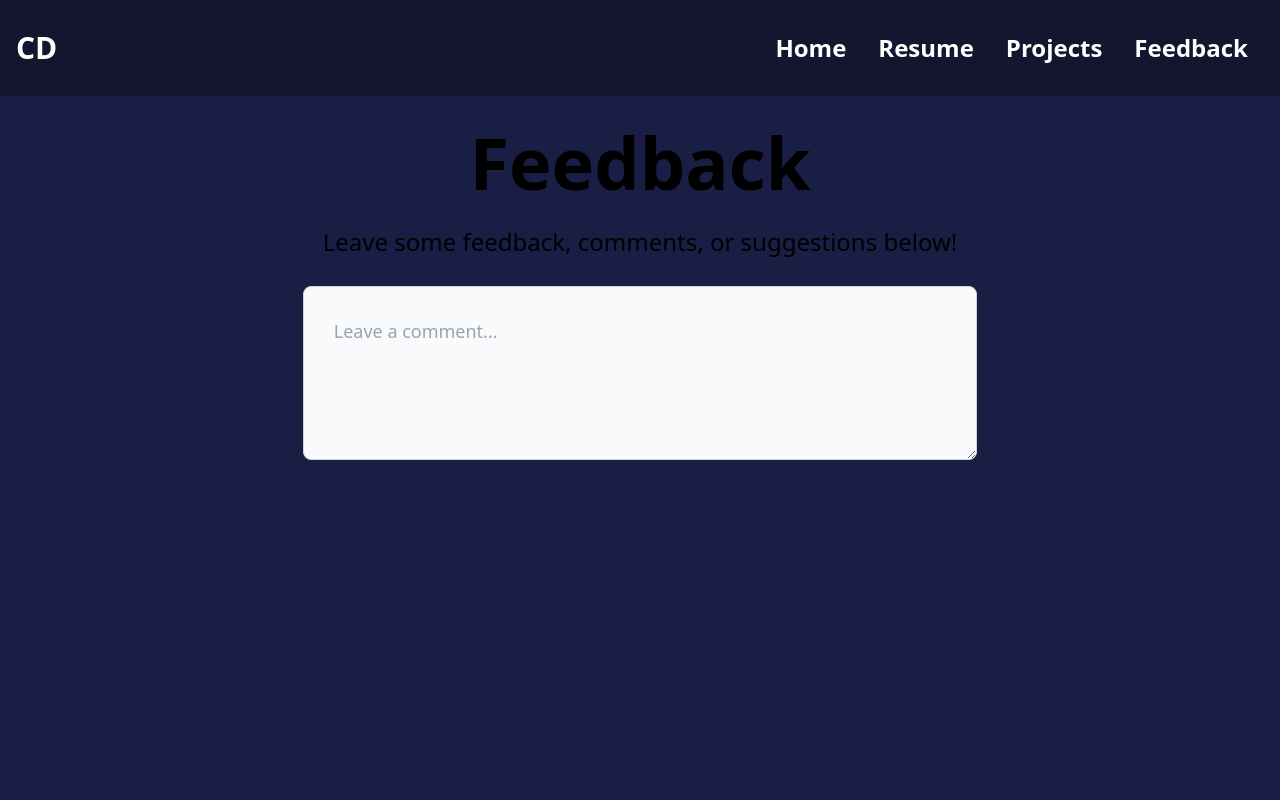
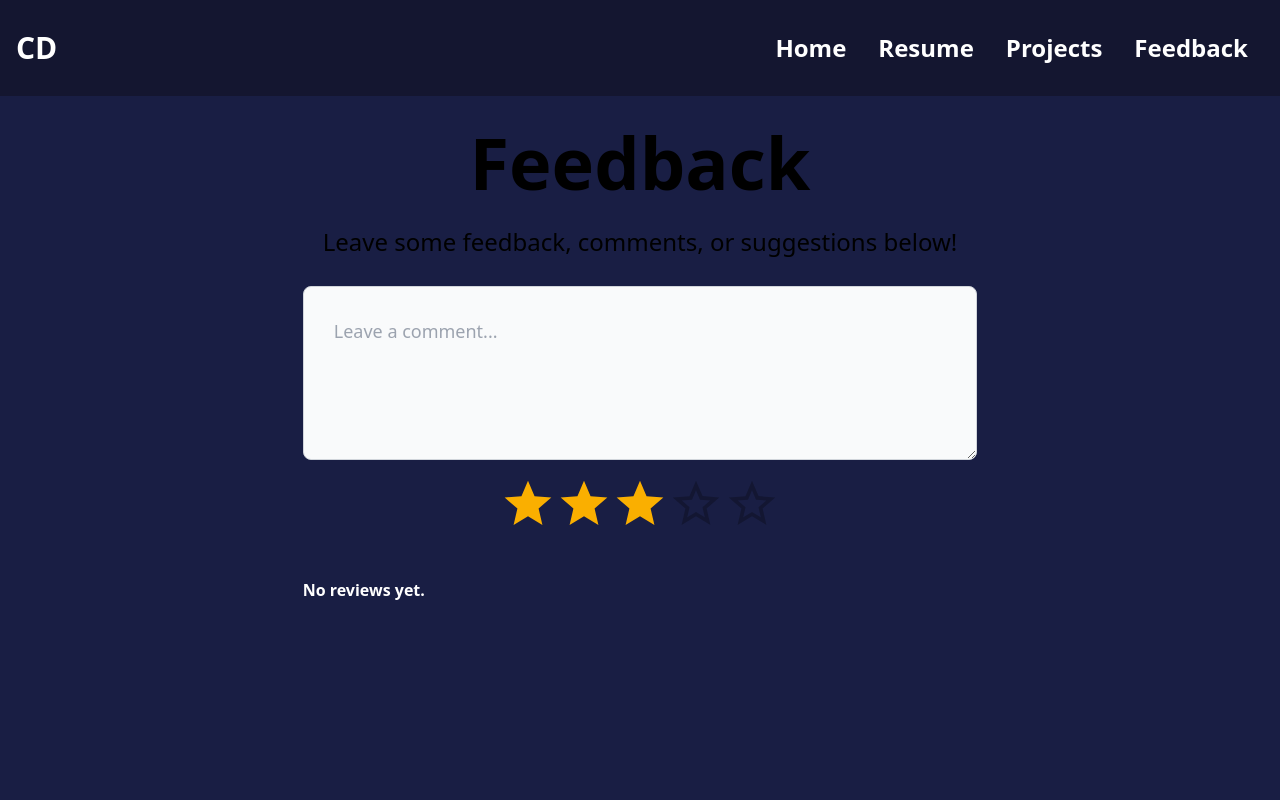
Before and after one commit to cduarte3/portv2, a React (Create React App) app: page /feedback in a window 1280 px wide. Shown: the top 800 px of the page. Built offline with nearby package versions, Linux system fonts and the light colour scheme; no server answers.

Commit message:
star rating radios and updated feedback

```diff
--- a/package.json
+++ b/package.json
@@ -3,6 +3,9 @@
   "version": "0.1.0",
   "private": true,
   "dependencies": {
+    "@emotion/react": "^11.11.4",
+    "@emotion/styled": "^11.11.5",
+    "@mui/material": "^5.15.18",
     "@testing-library/jest-dom": "^5.17.0",
     "@testing-library/react": "^13.4.0",
     "@testing-library/user-event": "^13.5.0",
--- a/src/components/Feedback.jsx
+++ b/src/components/Feedback.jsx
@@ -1,4 +1,5 @@
 import React from "react";
+import BasicRating from "./radio";
 
 export default function Feedback() {
   return (
@@ -22,7 +23,7 @@ export default function Feedback() {
           className="p-[30px] block w-full max-h-screen text-lg text-gray-900 bg-gray-50 rounded-lg border border-gray-300 focus:ring-blue-500 focus:border-blue-500 dark:bg-gray-700 dark:border-gray-600 dark:placeholder-gray-400 dark:text-white dark:focus:ring-blue-500 dark:focus:border-blue-500"
           placeholder="Leave a comment..."
         ></textarea>
-
+        <BasicRating />
       </form>
     </div>
   );
--- /dev/null
+++ b/src/components/radio.jsx
@@ -0,0 +1,58 @@
+import React, { useState, useEffect } from "react";
+import Rating from "@mui/material/Rating";
+
+export default function BasicRating() {
+  const [reviews, setReviews] = useState([]);
+  const [value, setValue] = React.useState(3);
+
+  useEffect(() => {
+    console.log('useEffect called');
+  }, []);
+
+  useEffect(() => {
+    fetch("https://cors-anywhere.herokuapp.com/https://celadon-sable-4626ce.netlify.app/api/dbSchema")
+      .then((response) => {
+        if (!response.ok) {
+          throw new Error("Network response was not ok");
+        }
+        return response.json();
+      })
+      .then((json) => setReviews(json))
+      .then((data) => console.log(data))
+      .catch((error) => console.error("Failed to fetch data:", error));
+  }, []); // Empty dependency array means this effect runs once on mount
+
+  return (
+    <div>
+      <div className="text-center justify-center p-4">
+      <Rating
+        name="simple-controlled"
+        value={value}
+        onChange={(event, newValue) => {
+          setValue(newValue);
+        }}
+        sx={{
+          fontSize: {
+            xs: "2rem", // On extra-small devices
+            sm: "2.5rem", // On small devices
+            md: "3rem", // On medium devices
+            lg: "3.5rem", // On large devices
+            xl: "4rem", // On extra-large devices
+          },
+        }}
+      />
+    </div>
+    <div className="text-white font-bold">
+          <div className="">
+            {reviews.length > 0 ?  console.log(reviews) : (
+              <div className="reviewCard">
+                <br />
+                <h3>No reviews yet.</h3>
+              </div>
+            )}
+          </div>
+        </div>
+    </div>
+
+  );
+}
```
Also changed, not shown: 1 other file (tests, documents, lock files or other folders).
